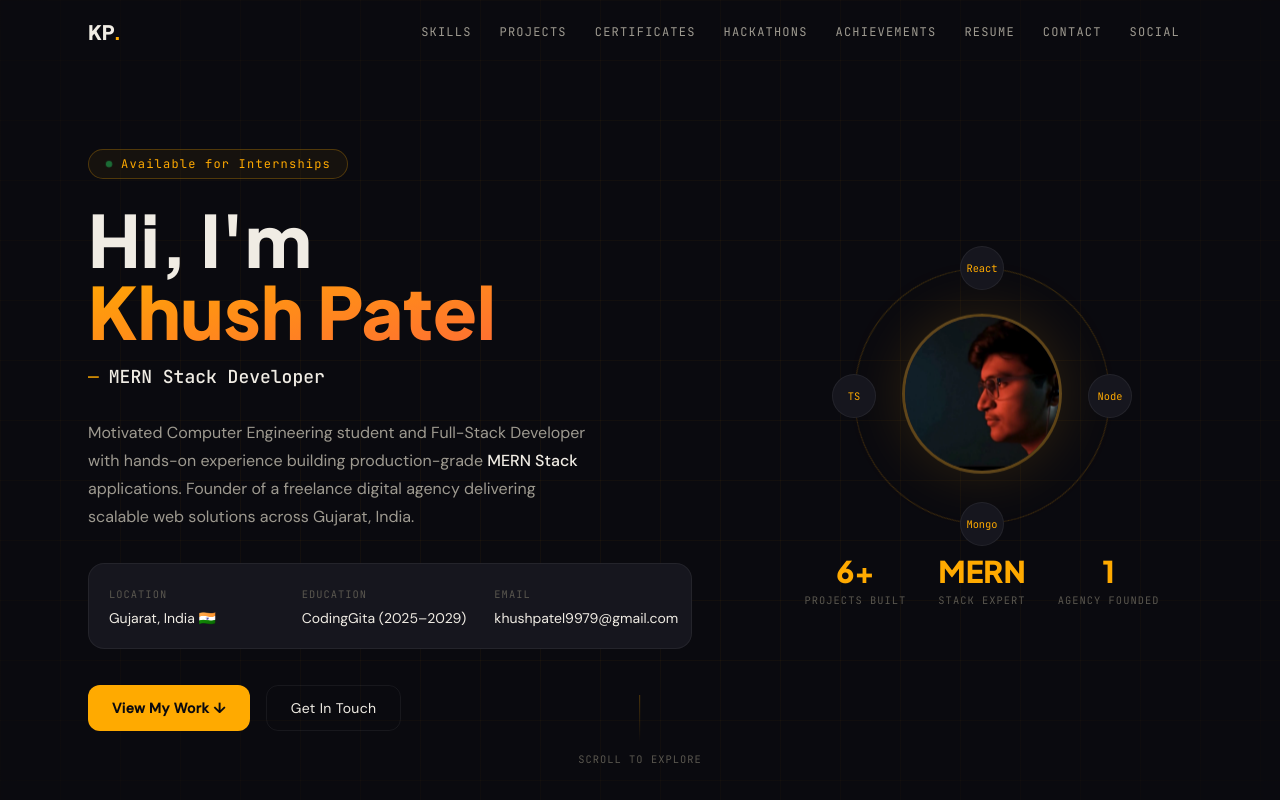
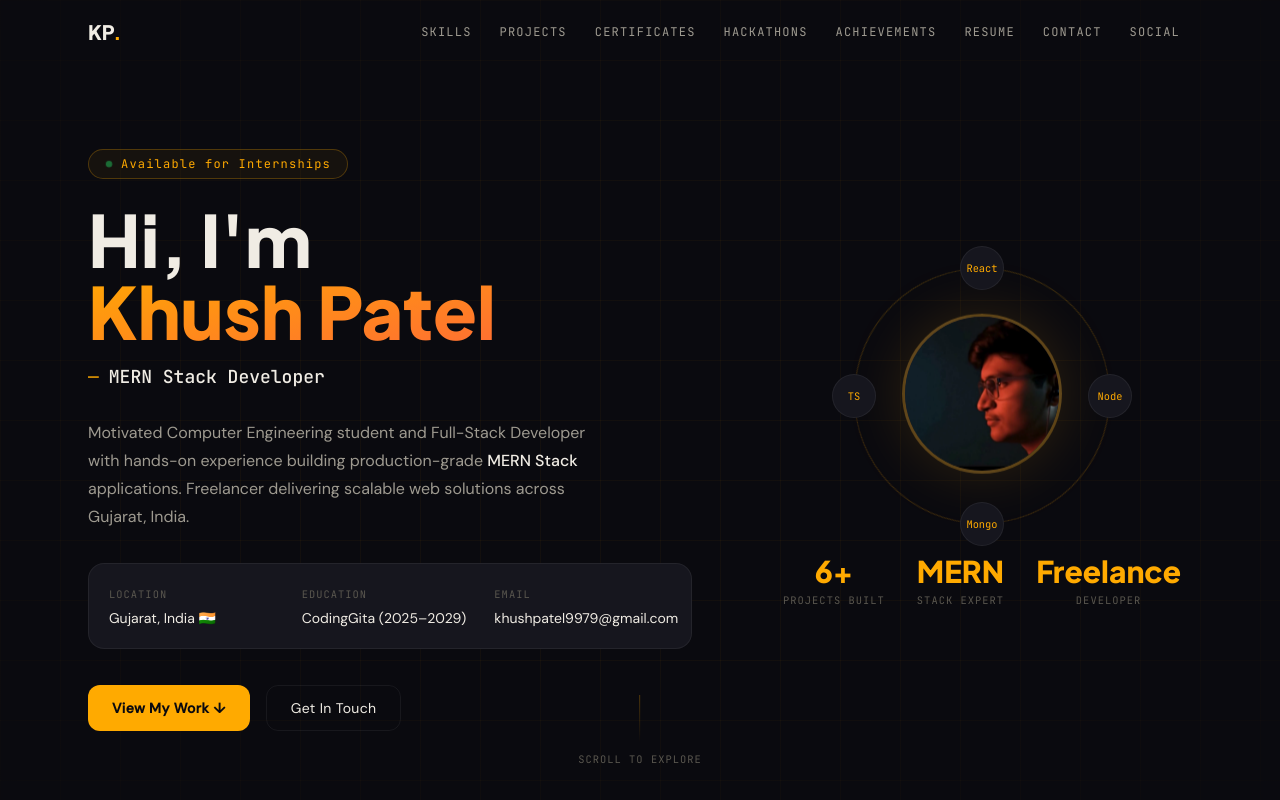
Before and after one commit to KHUSHPATEL143/KhushPatelPortfolio, a React (Create React App) app in the folder khush-portfolio/: page / in a window 1280 px wide. Shown: the top 800 px of the page. Built offline with nearby package versions, Linux system fonts and the light colour scheme; some icons are missing; the HTML template or start-up script is replaced by a standard one.

Commit message:
Replace all Agency Founder / Entrepreneur references with Freelance Developer references

```diff
--- a/khush-portfolio/src/components/Achievements.jsx
+++ b/khush-portfolio/src/components/Achievements.jsx
@@ -35,10 +35,10 @@ const achievements = [
   },
   {
     id: 5,
-    icon: 'AG',
-    title: 'Freelance Digital Agency Founder',
-    description: 'Founded a freelance digital agency delivering MERN-based web solutions to real clients.',
-    category: 'Entrepreneurship',
+    icon: 'FL',
+    title: 'Active Freelance Developer',
+    description: 'Delivering custom MERN-based web solutions and automation tools directly to clients.',
+    category: 'Freelance',
     color: '#ff6b35',
   },
   {
--- a/khush-portfolio/src/components/Hero.jsx
+++ b/khush-portfolio/src/components/Hero.jsx
@@ -1,6 +1,6 @@
 import React, { useEffect, useRef } from 'react';
 
-const ROLES = ['Full Stack Developer', 'MERN Stack Developer', 'Agency Founder', 'Computer Engineering Student'];
+const ROLES = ['Full Stack Developer', 'MERN Stack Developer', 'Freelance Developer', 'Computer Engineering Student'];
 
 export default function Hero() {
   const roleRef = useRef(null);
@@ -62,7 +62,7 @@ export default function Hero() {
 
           <p className="text-text-muted text-base leading-7 max-w-lg mb-8">
             Motivated Computer Engineering student and Full-Stack Developer with hands-on experience building
-            production-grade <strong className="text-text font-medium">MERN Stack</strong> applications. Founder of a freelance digital agency
+            production-grade <strong className="text-text font-medium">MERN Stack</strong> applications. Freelancer
             delivering scalable web solutions across Gujarat, India.
           </p>
 
@@ -108,7 +108,7 @@ export default function Hero() {
           </div>
 
           <div className="flex gap-8">
-            {[['6+', 'Projects Built'], ['MERN', 'Stack Expert'], ['1', 'Agency Founded']].map(([num, label]) => (
+            {[["6+", "Projects Built"], ["MERN", "Stack Expert"], ["Freelance", "Developer"]].map(([num, label]) => (
               <div key={label} className="text-center">
                 <span className="block font-display text-3xl font-extrabold text-accent leading-none">{num}</span>
                 <span className="font-mono text-[0.65rem] tracking-widest uppercase text-text-dim">{label}</span>
--- a/khush-portfolio/src/components/Resume.jsx
+++ b/khush-portfolio/src/components/Resume.jsx
@@ -15,7 +15,7 @@ export default function Resume() {
             <div className="w-12 h-12 bg-accent/10 rounded-xl flex items-center justify-center text-xl">📄</div>
             <div>
               <div className="font-display font-bold text-text text-sm">Khush_Patel_Resume.pdf</div>
-              <div className="font-mono text-xs text-text-dim">Full Stack Developer · MERN Stack · Agency Founder</div>
+              <div className="font-mono text-xs text-text-dim">Full Stack Developer · MERN Stack · Freelance Developer</div>
             </div>
           </div>
           <button className="btn-primary" onClick={() => setShowViewer(!showViewer)}>
@@ -36,7 +36,7 @@ export default function Resume() {
         <div className="grid md:grid-cols-3 gap-4">
           {[
             ['⚡', 'Full Stack Developer', 'MERN Stack · TypeScript · REST APIs'],
-            ['🏢', 'Agency Founder', 'Freelance web solutions for clients'],
+            ['💻', 'Freelance Developer', 'Freelance web solutions for clients'],
             ['🎓', 'Computer Engineering', 'CodingGita · 2025–2029'],
           ].map(([icon, title, sub]) => (
             <div key={title} className="card-base p-5 flex items-center gap-4">
```
